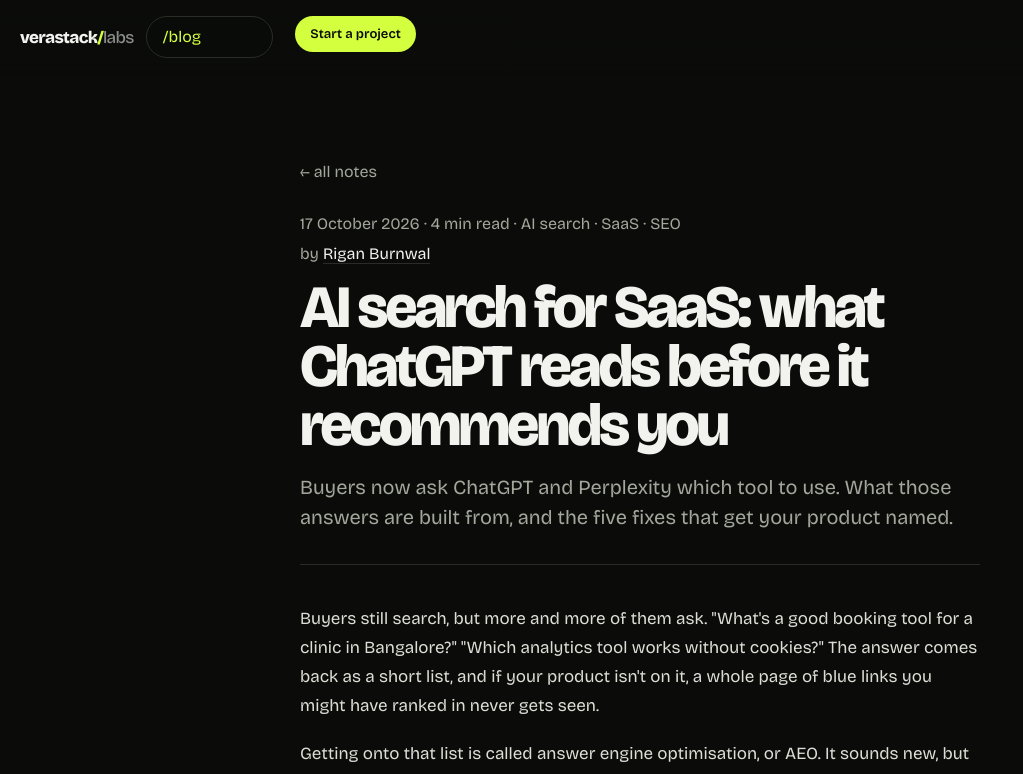
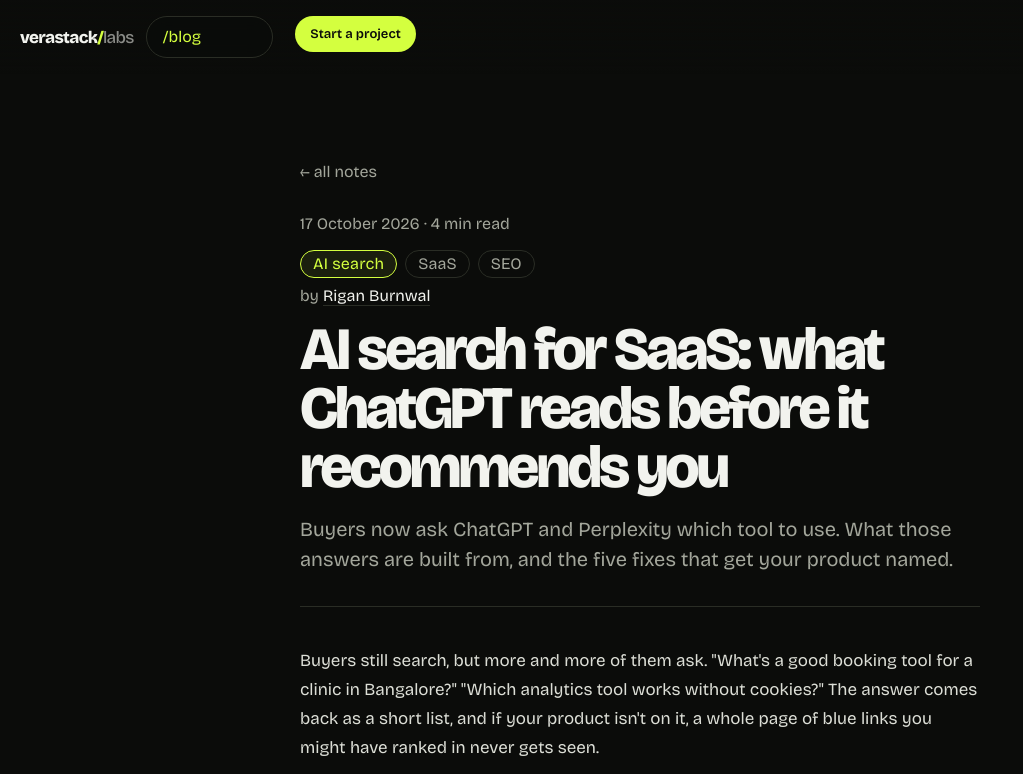
Before and after one commit to verastack-labs/verastack-labs.github.io, a Next.js app: page /blog/ai-search-for-saas in a window 1280 px wide. Shown: the top 774 px of the page, without its empty margins (0-1023 px from the left). Built offline with nearby package versions, Linux system fonts and the light colour scheme.

Commit message:
fix: same-day posts sort newest first; category and tags as clean pills

```diff
--- a/src/app/blog/[slug]/page.tsx
+++ b/src/app/blog/[slug]/page.tsx
@@ -1,7 +1,8 @@
 import Link from 'next/link'
 import type { Metadata } from 'next'
 import { notFound } from 'next/navigation'
-import { HOOK_MARKER, allPosts, formatDate, postBySlug, readingMinutes } from '@/lib/blog'
+import { categoryById } from '@/data/blog-categories'
+import { HOOK_MARKER, allPosts, formatDate, postBySlug, published, readingMinutes } from '@/lib/blog'
 import { PostCheck, PostHook } from '@/app/blog/post-extras'
 import { jsonLd, studioNode } from '@/lib/structured-data'
 import { shareImage, site } from '@/data/site'
@@ -37,12 +38,13 @@ export default async function PostPage({ params }: Props) {
     '@type': 'BlogPosting',
     headline: post.title,
     description: post.description,
-    datePublished: post.date,
+    datePublished: published(post),
     url: `${site.url}/blog/${post.slug}/`,
     keywords: post.tags.join(', '),
     author: { '@type': 'Person', '@id': `${site.url}/#founder`, name: site.founderName, url: `${site.url}/founder/` },
     publisher: studioNode(),
   }
+  const category = categoryById(post.category)
   return (
     <main id="main" className={styles.page}>
       <span id="top" />
@@ -53,8 +55,24 @@ export default async function PostPage({ params }: Props) {
       <header className={styles.postHead}>
         <p className={styles.itemMeta}>
           {formatDate(post.date)} · {readingMinutes(post.words)} min read
-          {post.tags.length > 0 && <> · {post.tags.join(' · ')}</>}
         </p>
+        <ul className={styles.tags} aria-label="Category and tags">
+          {category && (
+            <li>
+              <Link className={styles.tagCat} href={`/blog/category/${category.id}`}>
+                {category.name}
+              </Link>
+            </li>
+          )}
+          {/* A tag that repeats the category is dropped; each starts with a capital. */}
+          {post.tags
+            .filter((t) => t.toLowerCase() !== category?.name.toLowerCase())
+            .map((t) => (
+              <li key={t} className={styles.tag}>
+                {t.charAt(0).toUpperCase() + t.slice(1)}
+              </li>
+            ))}
+        </ul>
         <p className={styles.byline}>
           by <Link href="/founder">{site.founderName}</Link>
         </p>
--- a/src/app/blog/blog.module.css
+++ b/src/app/blog/blog.module.css
@@ -58,8 +58,8 @@
 .prose img { display: block; width: 100%; height: auto; margin: 1.6em 0; border: 1px solid var(--line); border-radius: 12px; }
 
 /* Category chips: name and count, the short phrase underneath. */
-.cats { display: flex; flex-wrap: wrap; gap: 10px; margin: -12px 0 36px; }
-.cat { display: flex; flex-direction: column; gap: 3px; padding: 10px 16px; border: 1px solid var(--line); border-radius: 14px; color: var(--text); text-decoration: none; transition: border-color 0.2s, background 0.2s; }
+.cats { display: flex; flex-wrap: wrap; align-items: stretch; gap: 10px; margin: -12px 0 36px; }
+.cat { display: flex; flex-direction: column; justify-content: center; gap: 3px; min-height: 58px; padding: 10px 16px; border: 1px solid var(--line); border-radius: 14px; color: var(--text); text-decoration: none; transition: border-color 0.2s, background 0.2s; }
 .cat b { font-weight: 700; font-size: 15px; letter-spacing: -0.01em; }
 .cat:hover, .cat:focus-visible { border-color: var(--signal); }
 .cat[aria-current='page'] { border-color: var(--signal); background: rgba(212, 255, 63, 0.08); }
@@ -91,3 +91,10 @@
 .prose :global(.pair) iframe { aspect-ratio: 3 / 4; margin: 0; background: #fff; }
 .prose :global(.pair) figcaption { margin-top: 6px; font: 400 12px var(--font-mono); color: var(--muted); }
 @media (max-width: 700px) { .prose :global(.pair) { grid-template-columns: 1fr; } }
+
+/* A post's category and tags, as pills under the date: the category leads and links to its page. */
+.tags { display: flex; flex-wrap: wrap; gap: 8px; margin: 14px 0 0; padding: 0; list-style: none; }
+.tag, .tagCat { display: inline-flex; align-items: center; height: 28px; padding: 0 12px; border-radius: 999px; font: 500 11.5px var(--font-mono); letter-spacing: 0.01em; }
+.tag { border: 1px solid var(--line); color: var(--muted); }
+.tagCat { border: 1px solid var(--signal); background: rgba(212, 255, 63, 0.08); color: var(--signal); text-decoration: none; transition: background 0.2s; }
+.tagCat:hover, .tagCat:focus-visible { background: rgba(212, 255, 63, 0.16); }
--- a/src/content/blog/ai-search-for-saas.md
+++ b/src/content/blog/ai-search-for-saas.md
@@ -2,6 +2,7 @@
 title: AI search for SaaS: what ChatGPT reads before it recommends you
 description: Buyers now ask ChatGPT and Perplexity which tool to use. What those answers are built from, and the five fixes that get your product named.
 date: 2026-10-17
+time: 09:30
 category: ai-search
 hook: Not sure how your SaaS reads to ChatGPT? Book a free 20-minute call and we'll walk through your homepage with you, live.
 hookCta: Book a 20-min call | call
--- a/src/content/blog/ai-search-indian-d2c-brands.md
+++ b/src/content/blog/ai-search-indian-d2c-brands.md
@@ -2,11 +2,12 @@
 title: We ran 96 Indian D2C sites through an AI search check
 description: Median score 75, nobody above 91. What Indian D2C homepages get right for ChatGPT and AI answers, the two gaps almost all of them share, and who leads.
 date: 2026-10-17
+time: 11:15
 category: studies
 hook: Run a Shopify store? The median here was 75. Check yours in ten seconds; if it's under 80, the two fixes almost every store needs are a day's work, and we can do them for you.
 hookCta: Check my store | /ai-search-check
 checkCompare: The median Indian D2C homepage in our study scored 75 out of 100. See where yours lands.
-tags: AI search, D2C, Shopify, study
+tags: AI search, D2C, Shopify
 ---
 
 More shoppers now ask an AI before they search: "best natural hair oil brand in India", "where to buy block-printed kurtas online". The answer names a few brands and links a few pages. We wanted to know how ready Indian D2C brands are to be one of those names, so we ran 99 of them through our [AI search check](/ai-search-check).
--- a/src/content/blog/ai-search-saas-homepages.md
+++ b/src/content/blog/ai-search-saas-homepages.md
@@ -2,11 +2,12 @@
 title: AI search scores of 26 SaaS homepages
 description: Four perfect scores, four pages that are blank to crawlers. How 26 SaaS homepages read to ChatGPT and AI answers, and the three fixes that separate the top from the rest.
 date: 2026-10-17
+time: 11:25
 category: studies
 hook: Founders: send us your homepage and we'll tell you, on a free 20-minute call, exactly what's keeping it out of AI answers.
 hookCta: Book a 20-min call | call
 checkCompare: The median SaaS homepage in our study scored 77.5, and four scored 100. Where does yours land?
-tags: AI search, SaaS, study
+tags: AI search, SaaS
 ---
 
 Earlier today we published [how 96 Indian D2C stores read to AI search](/blog/ai-search-indian-d2c-brands). Shopify gave those stores a solid, similar floor: a median of 75 and a narrow spread. SaaS homepages are built every which way, so we expected a wider range. We got one.
--- a/src/content/blog/spot-the-slop.md
+++ b/src/content/blog/spot-the-slop.md
@@ -2,6 +2,7 @@
 title: Spot the slop: what an AI-built launch page gets wrong
 description: We asked an AI site builder for a launch page and built the same page ourselves. The AI one looks fine. Here is where it quietly fails, and how to check yours.
 date: 2026-10-17
+time: 16:30
 category: launches
 hook: Built your launch page with an AI tool? Book a free 20-minute call and we'll go through it with you: what to cut, what to fix, what to keep.
 hookCta: Book a 20-min call | call
--- a/src/lib/blog.ts
+++ b/src/lib/blog.ts
@@ -9,6 +9,8 @@ export type Post = {
   description: string
   // ISO date, YYYY-MM-DD.
   date: string
+  // Publish time in India, HH:MM, so posts from the same day sort newest first. Optional.
+  time: string | null
   // One of src/data/blog-categories.ts.
   category: string
   tags: string[]
@@ -42,6 +44,7 @@ export function parsePost(slug: string, source: string): Post {
     title: meta.title,
     description: meta.description,
     date: meta.date,
+    time: meta.time || null,
     category: meta.category,
     hook: meta.hook ? parseHook(meta.hook, meta.hookCta, slug) : null,
     checkCompare: meta.checkCompare || null,
@@ -65,8 +68,11 @@ export function allPosts(): Post[] {
   return readdirSync(DIR)
     .filter((f) => f.endsWith('.md'))
     .map((f) => parsePost(f.replace(/\.md$/, ''), readFileSync(join(DIR, f), 'utf8')))
-    .sort((a, b) => b.date.localeCompare(a.date))
+    .sort((a, b) => published(b).localeCompare(published(a)))
 }
+
+// When a post went out, as an ISO timestamp in India's time zone (for sorting and JSON-LD).
+export const published = (p: Pick<Post, 'date' | 'time'>) => `${p.date}T${p.time ?? '00:00'}:00+05:30`
 
 export function postBySlug(slug: string): Post | undefined {
   return allPosts().find((p) => p.slug === slug)
```
Also changed, not shown: 2 other files (tests, documents, lock files or other folders).
